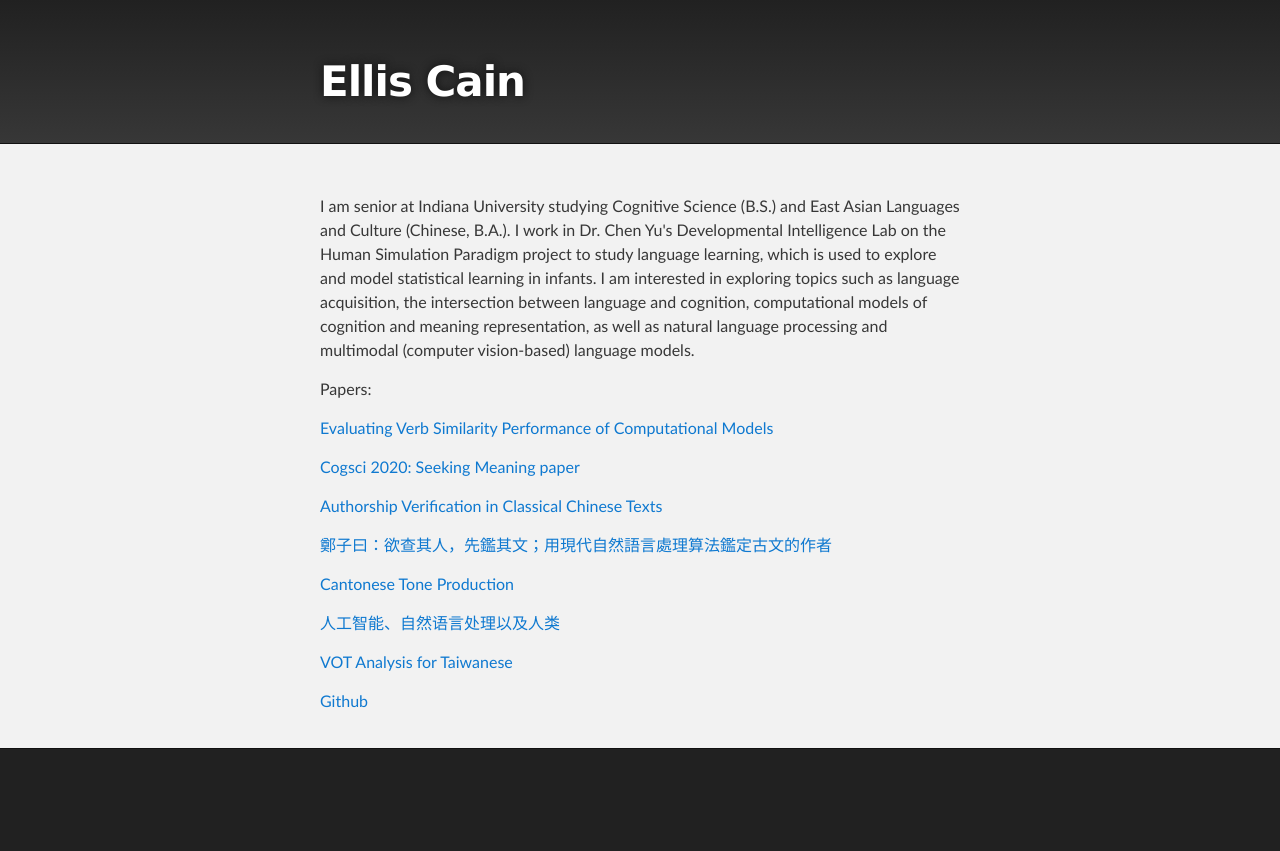
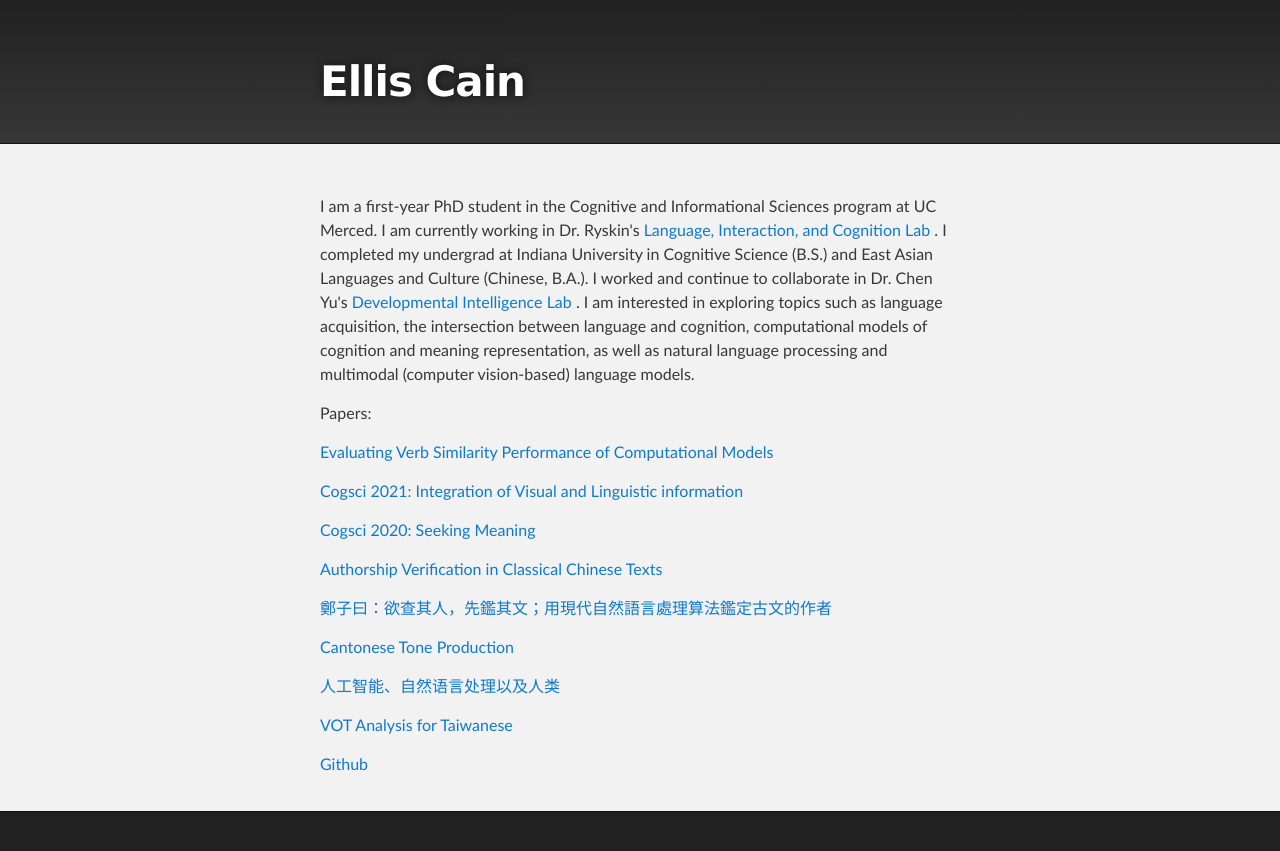
Before and after one commit to ellissc/ellissc.github.io, a Jekyll site: the page built from index.html, in a window 1280 px wide. Shown: the top 851 px of the page. Built offline with Jekyll 4.4.1, drawn with Linux system fonts in a browser that asks for light colours.

Commit message:
Updated information

```diff
--- a/_layouts/default.html
+++ b/_layouts/default.html
@@ -25,12 +25,13 @@
     <!-- MAIN CONTENT -->
     <div id="main_content_wrap" class="outer">
       <section id="main_content" class="inner">
-        <p>I am senior at Indiana University studying Cognitive Science (B.S.) and East Asian Languages and Culture (Chinese, B.A.). I work in Dr. Chen Yu's Developmental Intelligence Lab on the Human Simulation Paradigm project to study language learning, which is used to explore and model statistical learning in infants. I am interested in exploring topics such as language acquisition, the intersection between language and cognition, computational models of cognition and meaning representation, as well as natural language processing and multimodal (computer vision-based) language models.</p>
+        <p>I am a first-year PhD student in the Cognitive and Informational Sciences program at UC Merced. I am currently working in Dr. Ryskin's <a href="https://raryskin.github.io/">  Language, Interaction, and Cognition Lab </a>. I completed my undergrad at Indiana University in Cognitive Science (B.S.) and East Asian Languages and Culture (Chinese, B.A.). I worked and continue to collaborate in Dr. Chen Yu's <a href="https://www.la.utexas.edu/users/dil/"> Developmental Intelligence Lab </a>. I am interested in exploring topics such as language acquisition, the intersection between language and cognition, computational models of cognition and meaning representation, as well as natural language processing and multimodal (computer vision-based) language models.</p>
 
         <p></p>
         <p>Papers:</p>
         <p><a href="eval_dsm.pdf">  Evaluating Verb Similarity Performance of Computational Models </a></p>
-        <p><a href="cogsci2020_cain.pdf">   Cogsci 2020: Seeking Meaning paper</a></p>
+        <p><a href="cogsci_2021.pdf">   Cogsci 2021: Integration of Visual and Linguistic information</a></p>
+        <p><a href="cogsci2020_cain.pdf">   Cogsci 2020: Seeking Meaning</a></p>
         <p><a href="nlp_en_ver.pdf">    Authorship Verification in Classical Chinese Texts</a></p>
         <p><a href="nlp_zh_ver.pdf">    鄭子曰：欲查其人，先鑑其文；用現代自然語言處理算法鑑定古文的作者</a></p>
         <p><a href="cantonese_report_cain.pdf">   Cantonese Tone Production </a></p>
--- a/index.html
+++ b/index.html
@@ -31,12 +31,13 @@ layout: default
     <!-- MAIN CONTENT -->
     <div id="main_content_wrap" class="outer">
       <section id="main_content" class="inner">
-        <p>I am senior at Indiana University studying Cognitive Science (B.S.) and East Asian Languages and Culture (Chinese, B.A.). I work in Dr. Chen Yu's Developmental Intelligence Lab on the Human Simulation Paradigm project to study language learning, which is used to explore and model statistical learning in infants. I am interested in exploring topics such as language acquisition, the intersection between language and cognition, computational models of cognition and meaning representation, as well as natural language processing and multimodal (computer vision-based) language models.</p>
+        <p>I am a first-year PhD student in the Cognitive and Informational Sciences program at UC Merced. I am currently working in Dr. Ryskin's <a href="https://raryskin.github.io/">  Language, Interaction, and Cognition Lab </a>. I completed my undergrad at Indiana University in Cognitive Science (B.S.) and East Asian Languages and Culture (Chinese, B.A.). I worked and continue to collaborate in Dr. Chen Yu's <a href="https://www.la.utexas.edu/users/dil/"> Developmental Intelligence Lab </a>. I am interested in exploring topics such as language acquisition, the intersection between language and cognition, computational models of cognition and meaning representation, as well as natural language processing and multimodal (computer vision-based) language models.</p>
 
         <p></p>
         <p>Papers:</p>
         <p><a href="eval_dsm.pdf">  Evaluating Verb Similarity Performance of Computational Models </a></p>
-        <p><a href="cogsci2020_cain.pdf">   Cogsci 2020: Seeking Meaning paper</a></p>
+        <p><a href="cogsci_2021.pdf">   Cogsci 2021: Integration of Visual and Linguistic information</a></p>
+        <p><a href="cogsci2020_cain.pdf">   Cogsci 2020: Seeking Meaning</a></p>
         <p><a href="nlp_en_ver.pdf">    Authorship Verification in Classical Chinese Texts</a></p>
         <p><a href="nlp_zh_ver.pdf">    鄭子曰：欲查其人，先鑑其文；用現代自然語言處理算法鑑定古文的作者</a></p>
         <p><a href="cantonese_report_cain.pdf">   Cantonese Tone Production </a></p>
```
Also changed, not shown: 1 other file.
